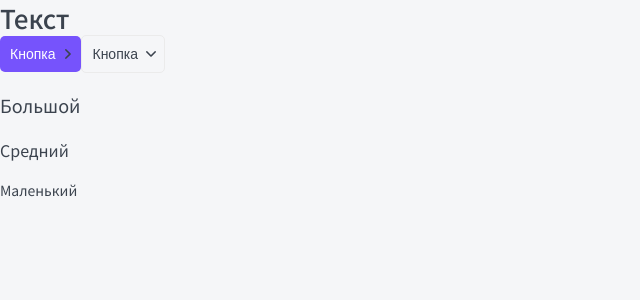
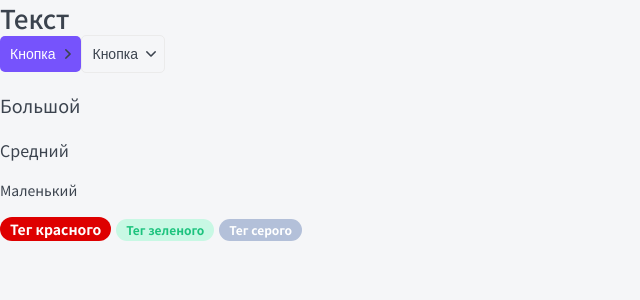
Before and after one commit to UMAtaullin/rankup, a Next.js app: page / in a window 1280 px wide. Shown: the top 300 px of the page, without its empty margins (0-640 px from the left). Built offline with nearby package versions, Linux system fonts and the light colour scheme.

Commit message:
feat: FC Tag

```diff
--- a/components/P/P.tsx
+++ b/components/P/P.tsx
@@ -1,4 +1,4 @@
-import { DetailedHTMLProps, HTMLAttributes, ReactNode } from 'react';
+import { ReactNode } from 'react';
 import styles from './P.module.css'
 
 interface PProps {
--- /dev/null
+++ b/components/Tag/Tag.module.css
@@ -0,0 +1,46 @@
+.tag {
+  display: inline-block;
+  box-sizing: border-box;
+  margin-right: 5px;
+  border-radius: 20px;
+}
+
+.small {
+  padding: 5px 10px;
+  font-size: 12px;
+  line-height: 12px;
+}
+
+.big {
+  padding: 5px 10px;
+  font-size: 14px;
+  line-height: 14px;
+}
+
+.ghost {
+  border: 1px solid var(--gray-light);
+}
+
+.red {
+  color: var(--white);
+  background: #DE0000;
+  font-weight: bold;
+}
+
+.grey {
+  color: var(--white);
+  background: #B3C0D9;
+  font-weight: bold;
+}
+
+.green {
+  color: var(--green);
+  background: var(--green-light);
+  font-weight: bold;
+}
+
+.primary {
+  color: var(--primary);
+  background: none;
+  border: 1px solid var(--primary);
+}
--- /dev/null
+++ b/components/Tag/Tag.tsx
@@ -0,0 +1,29 @@
+import { ReactNode } from 'react';
+import styles from './Tag.module.css'
+import cn from 'classnames'
+
+interface TagProps {
+  size?: 'small' | 'big';
+  color?: 'ghost' | 'red' | 'grey' | 'green' | 'primary';
+  href?: string;
+  children: ReactNode;
+}
+
+export const Tag: React.FC<TagProps> = ({
+  size ='small',
+  color = 'ghost',
+  children,
+  href
+}) => {
+  return (
+    <div
+      className={cn(
+        styles.tag,
+        styles[size],
+        styles[color])}>
+      {href
+        ? <a href={href}>{children}</a>
+        : children}
+    </div>
+  )
+}
--- a/components/index.ts
+++ b/components/index.ts
@@ -1,3 +1,4 @@
 export * from './Htag/Htag';
 export * from './Button/Button';
 export * from './P/P';
+export * from './Tag/Tag';
--- a/pages/index.tsx
+++ b/pages/index.tsx
@@ -1,15 +1,21 @@
 import React from 'react';
-import { Button, Htag, P } from '../components';
+import { Button, Htag, P, Tag } from '../components';
 
 export default function Home() {
   return (
     <>
       <Htag tag='h1'>Текст</Htag>
+
       <Button appearance='primary' arrow='right'>Кнопка</Button>
       <Button appearance='ghost'arrow='down'>Кнопка</Button>
+
       <P size='p18'>Большой</P>
       <P size='p16'>Средний</P>
       <P size='p14'>Маленький</P>
+
+      <Tag size='big' color='red'>Тег красного</Tag>
+      <Tag size='small' color='green'>Тег зеленого</Tag>
+      <Tag size='small' color='grey'>Тег серого</Tag>
     </>
   );
 }
```
